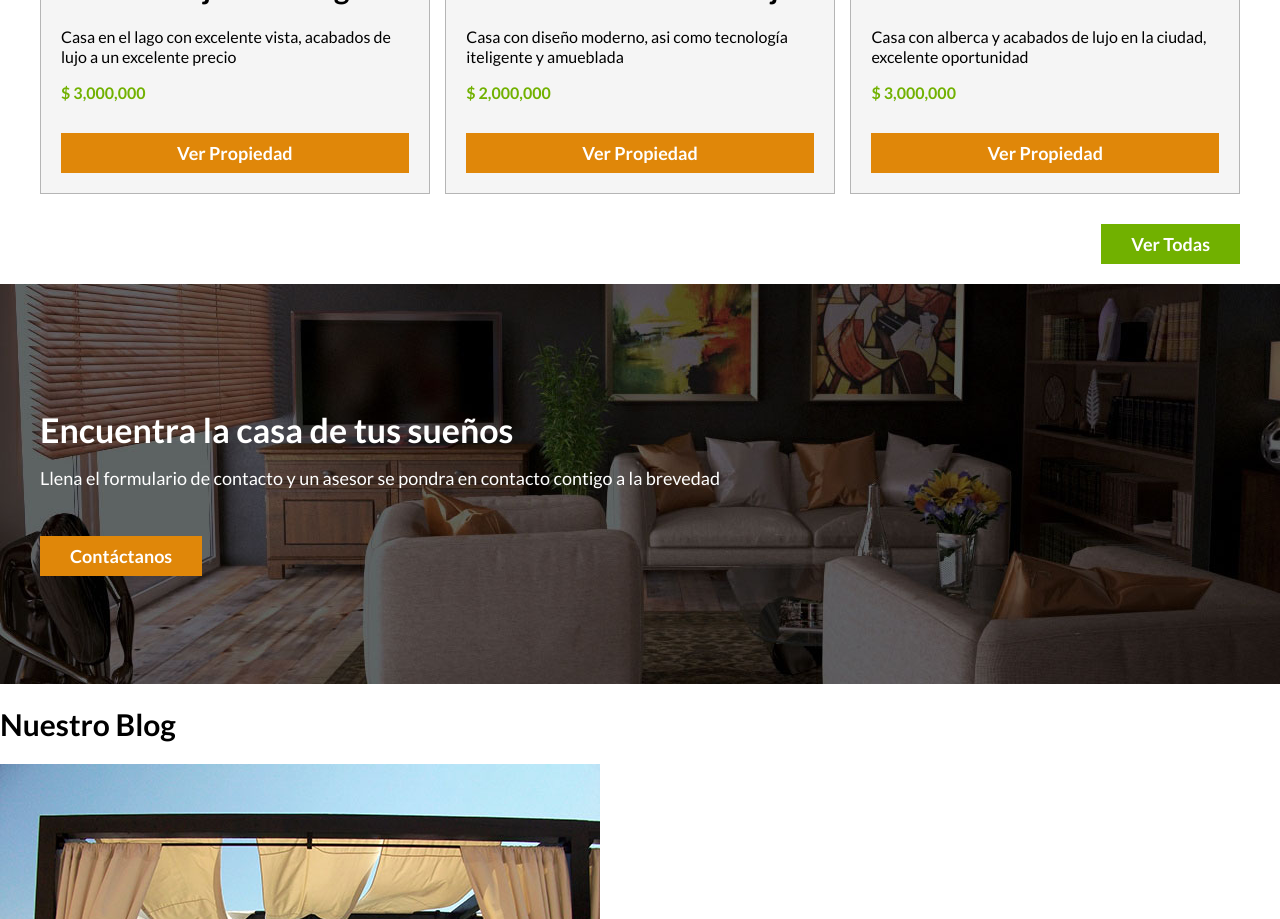
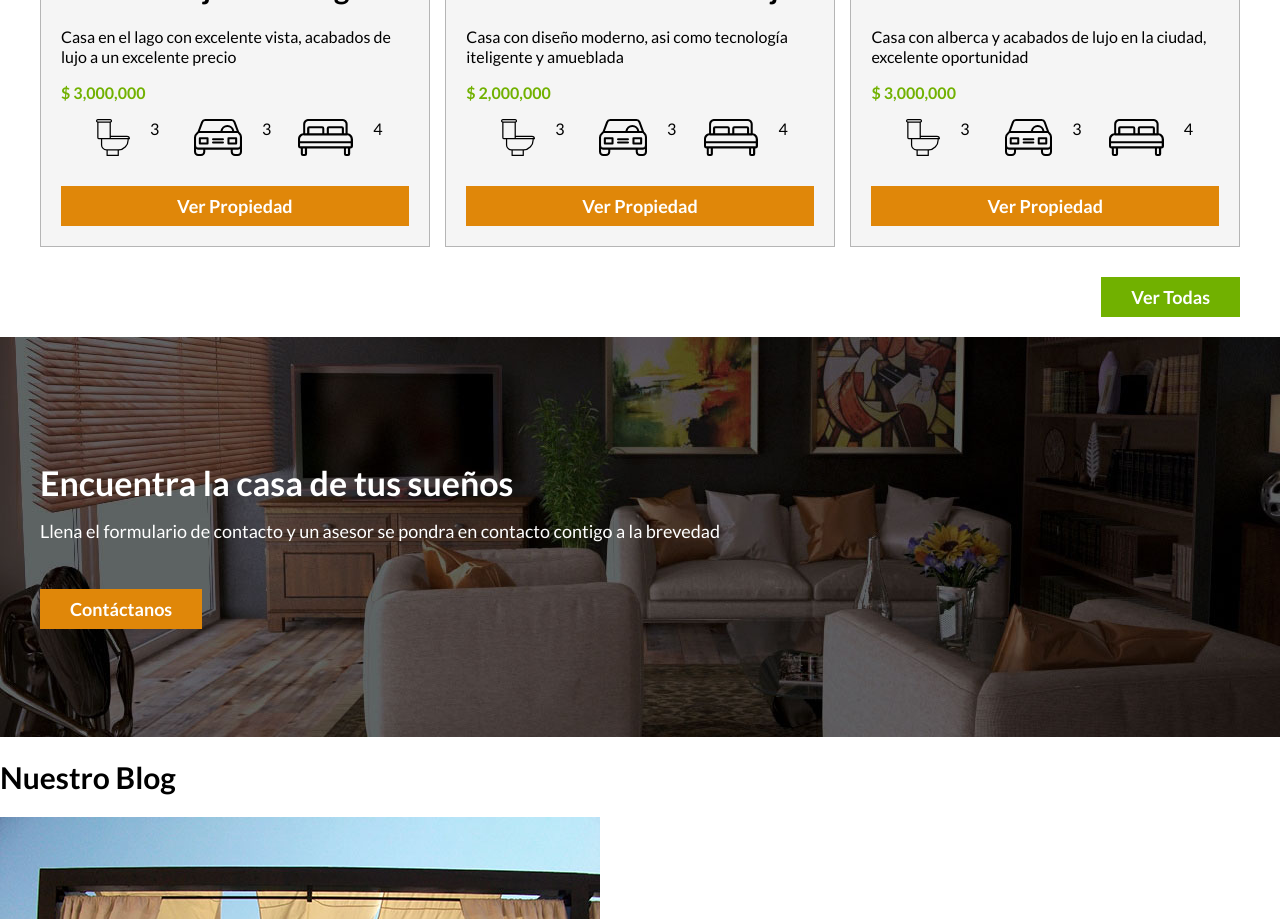
Before and after one commit to fuentesld/bienes_raices, a plain HTML site: page index.html in a window 1280 px wide. Shown: the part 1585-2504 px from the top of the page. Drawn offline with Linux system fonts and the light colour scheme.

Commit message:
ajustamos iconos anuncios

```diff
--- a/css/style.css
+++ b/css/style.css
@@ -178,3 +178,19 @@ img{
 .contenido-contacto p{
   font-size: 1.8rem;
 }
+
+.iconos-caracteristicas{
+  list-style: none;
+  padding: 0;
+  display: flex;
+  justify-content: space-evenly;
+}
+
+.iconos-caracteristicas li{
+  /* flex: 1; */
+  display:flex;
+}
+
+.iconos-caracteristicas li img {
+  margin-right: 2rem;
+}
--- a/index.html
+++ b/index.html
@@ -61,6 +61,20 @@
           <h3>Casa de Lujo en el Lago</h3>
           <p>Casa en el lago con excelente vista, acabados de lujo a un excelente precio</p>
           <p class="precio">$ 3,000,000</p>
+          <ul class="iconos-caracteristicas">
+            <li>
+              <img src="img/icono_wc.svg" alt="">
+              <p>3</p>
+            </li>
+            <li>
+              <img src="img/icono_estacionamiento.svg" alt="">
+              <p>3</p>
+            </li>
+            <li>
+              <img src="img/icono_dormitorio.svg" alt="">
+              <p>4</p>
+            </li>
+          </ul>
           <a class="boton boton-amarillo d-block" href="#">Ver Propiedad</a>
         </div>
       </div>
@@ -71,6 +85,20 @@
           <h3>Casa Terminados de Lujo</h3>
           <p>Casa con diseño moderno, asi como tecnología iteligente y amueblada</p>
           <p class="precio">$ 2,000,000</p>
+          <ul class="iconos-caracteristicas">
+            <li>
+              <img src="img/icono_wc.svg" alt="">
+              <p>3</p>
+            </li>
+            <li>
+              <img src="img/icono_estacionamiento.svg" alt="">
+              <p>3</p>
+            </li>
+            <li>
+              <img src="img/icono_dormitorio.svg" alt="">
+              <p>4</p>
+            </li>
+          </ul>
           <a class="boton boton-amarillo d-block" href="#">Ver Propiedad</a>
         </div>
       </div>
@@ -81,6 +109,20 @@
           <h3>Casa con Alberca</h3>
           <p>Casa con alberca y acabados de lujo en la ciudad, excelente oportunidad</p>
           <p class="precio">$ 3,000,000</p>
+          <ul class="iconos-caracteristicas">
+            <li>
+              <img src="img/icono_wc.svg" alt="">
+              <p>3</p>
+            </li>
+            <li>
+              <img src="img/icono_estacionamiento.svg" alt="">
+              <p>3</p>
+            </li>
+            <li>
+              <img src="img/icono_dormitorio.svg" alt="">
+              <p>4</p>
+            </li>
+          </ul>
           <a class="boton boton-amarillo d-block" href="#">Ver Propiedad</a>
         </div>
       </div>
```
